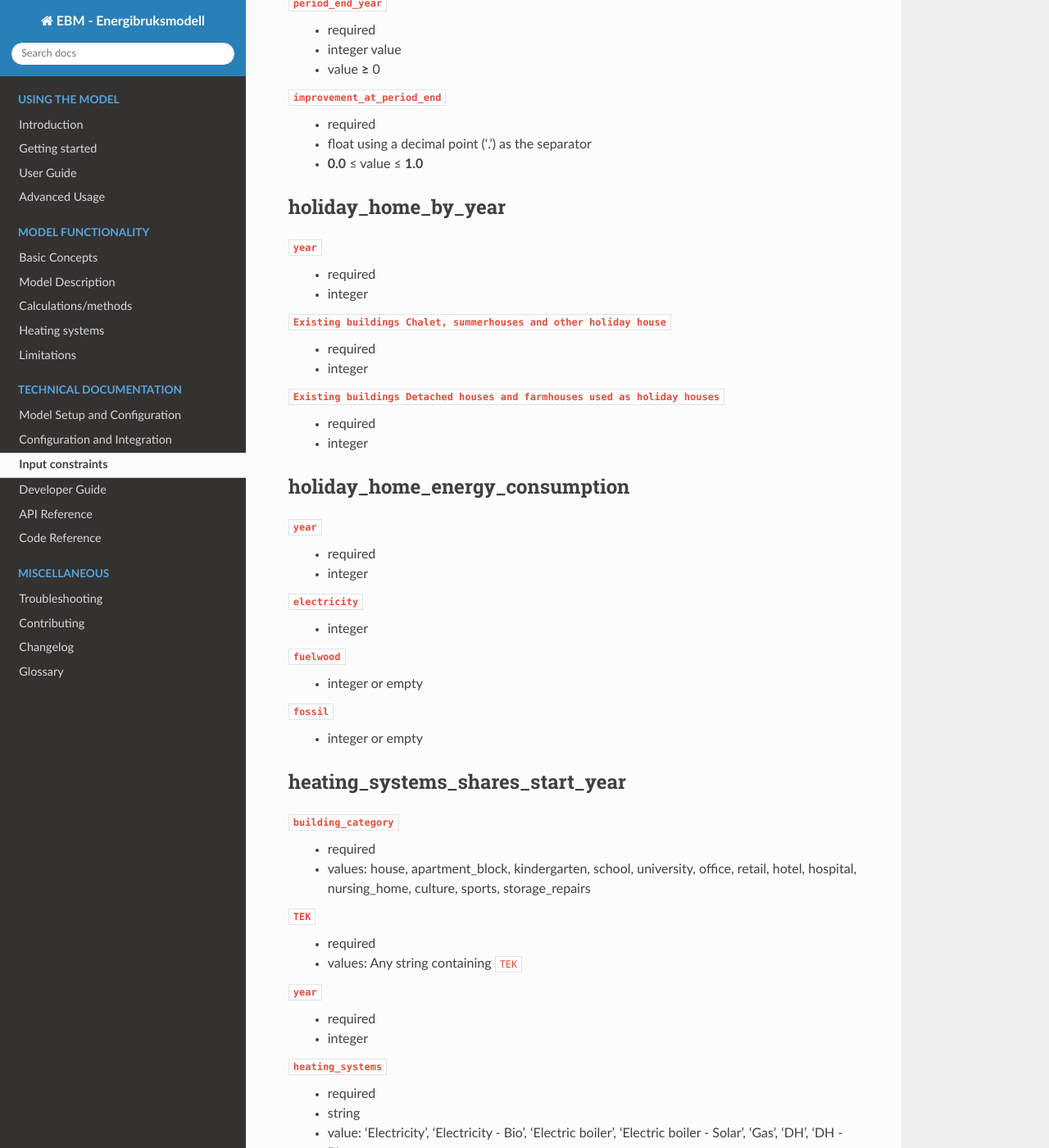
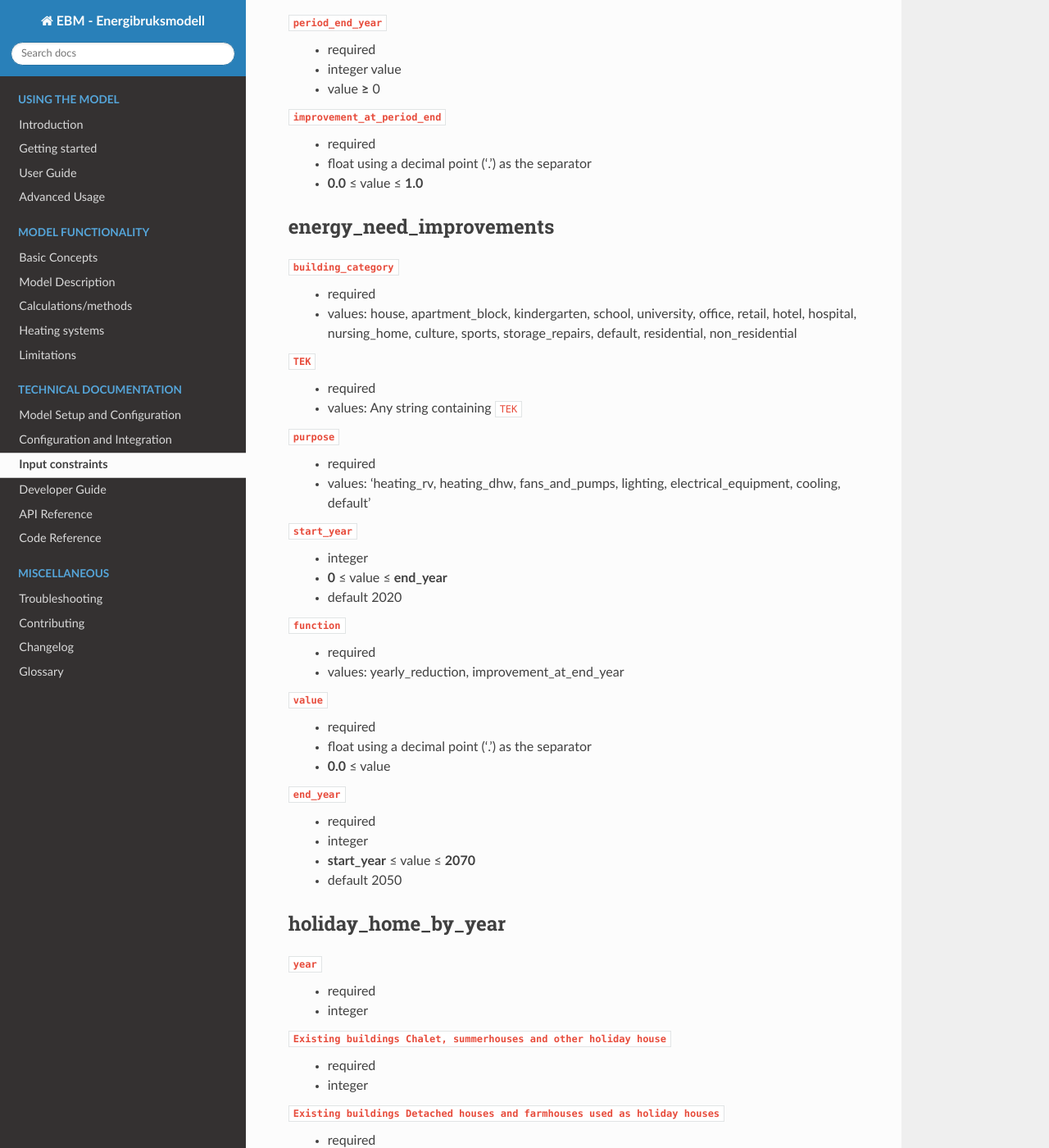
Before and after one commit to NVE/ebm, a Sphinx documentation site: the page built from docs/source/input_constraints.rst, in a window 1280 px wide and 1400 px high, scrolled down 6157 px. Shown: the whole window at 82% size. Built offline with Sphinx 7.4.7 and the Read the Docs theme 3.1.0, drawn with Linux system fonts in a browser that asks for light colours; pages that are not in the unit, such as notebooks, are missing from menus; some of the changed text lies outside the part shown.

Commit message:
#2667 Add energy_need_improvements.csv

```diff
--- a/docs/source/input_constraints.rst
+++ b/docs/source/input_constraints.rst
@@ -252,6 +252,42 @@ energy_requirement_policy_improvements
  - float using a decimal point ('.') as the separator
  - **0.0** ≤ value ≤ **1.0**
 
+energy_need_improvements
+------------------------
+
+``building_category``
+ - required
+ - values: house, apartment_block, kindergarten, school, university, office, retail, hotel, hospital, nursing_home, culture, sports, storage_repairs, default, residential, non_residential
+
+``TEK``
+ - required
+ - values: Any string containing ``TEK``
+
+``purpose``
+ - required
+ - values: 'heating_rv, heating_dhw, fans_and_pumps, lighting, electrical_equipment, cooling, default'
+
+``start_year``
+ - integer
+ - **0** ≤ value ≤ **end_year**
+ - default 2020
+
+``function``
+ - required
+ - values: yearly_reduction, improvement_at_end_year
+
+``value``
+ - required
+ - float using a decimal point ('.') as the separator
+ - **0.0** ≤ value
+
+``end_year``
+ - required
+ - integer
+ - **start_year** ≤ value ≤ **2070**
+ - default 2050
+
+
 holiday_home_by_year
 --------------------
 
```
